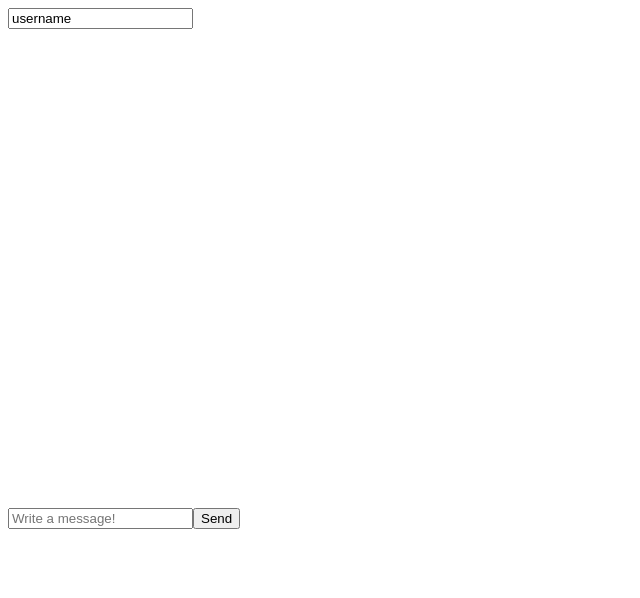
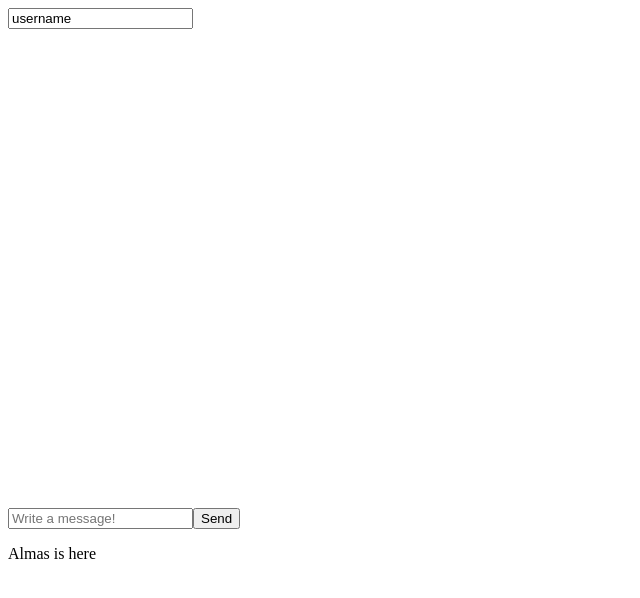
Before and after one commit to almashayatjaved/Freatures_new, a Next.js app: page / in a window 1280 px wide. Shown: the top 598 px of the page, without its empty margins (0-640 px from the left). Built offline with nearby package versions, Linux system fonts and the light colour scheme.

Commit message:
added a text

```diff
--- a/pages/index.js
+++ b/pages/index.js
@@ -43,6 +43,7 @@ export default function Home() {
       <form onSubmit={send} className='d-flex'>
         <input className="form-control" placeholder="Write a message!" value={message} onChange={e=>{e.target.value}}/>
         <input type='submit' value={'Send'}/>
+        <p>Almas is here</p>
       </form>
     </div>
   );
```
